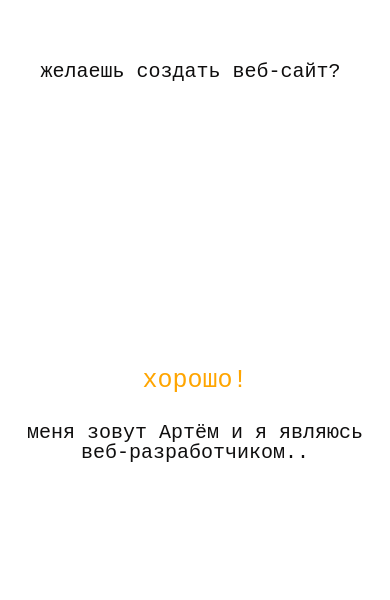
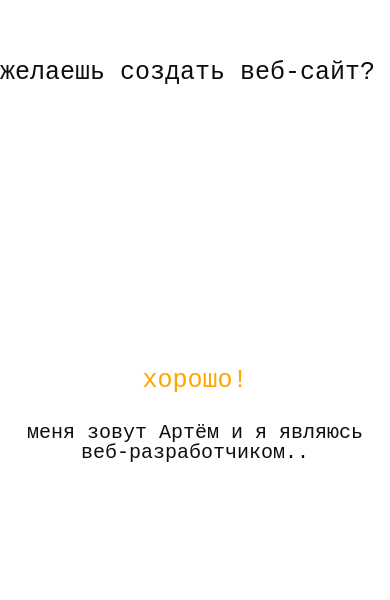
Before and after one commit to alexeenko-sys/portfolio, a plain HTML site: page index.html in a window 390 px wide. Shown: the part 223-823 px from the top of the page. Drawn offline with nearby package versions, Linux system fonts and the light colour scheme.

Commit message:
fix: fix animation and margin

```diff
--- a/assets/css/main.scss
+++ b/assets/css/main.scss
@@ -87,7 +87,6 @@ a {
             transition: all .3s ease-in-out;
             border-radius: 20px;
             color: orange;
-            margin-left: 60px;
         }
         &__title:hover {
             background-color: orange;
--- a/assets/css/media.scss
+++ b/assets/css/media.scss
@@ -1,8 +1,6 @@
 @media (max-width: 480px) {
     .intro__title {
-        width: auto;
-        font-size: 20px;
-        animation: flashing-border .75s step-end infinite;
+        font-size: 25px;
     }
     .about-box {
         &__descr {
```
Also changed, not shown: assets/css/main.css, assets/css/media.css, 2 other files.
